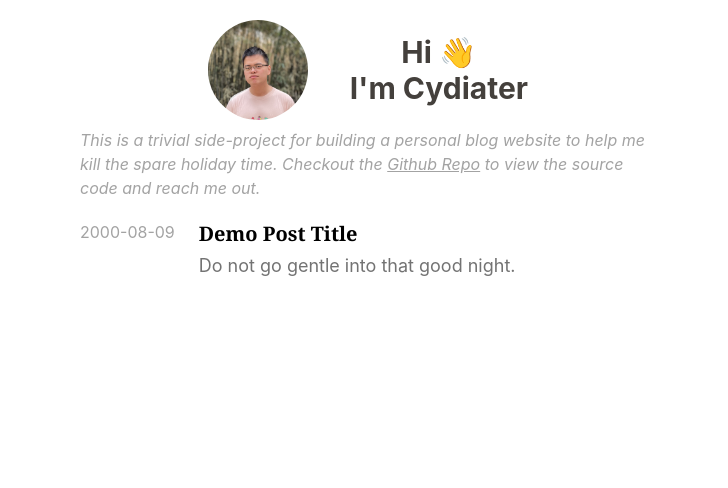
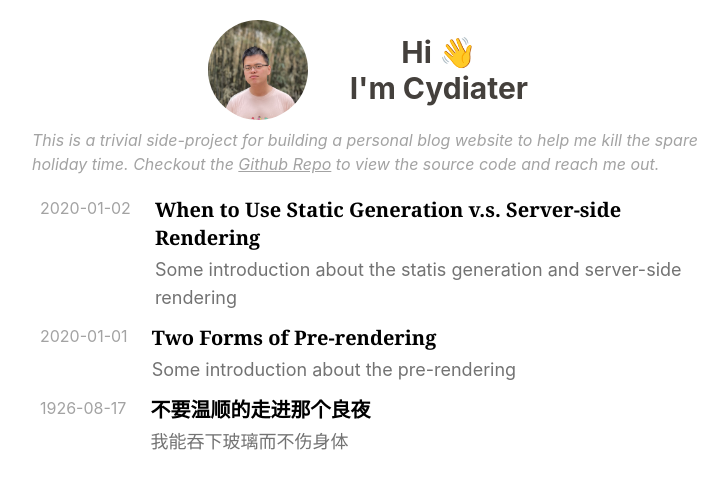
Before and after one commit to Cydiater/Web, a Next.js app: page / in a window 1280 px wide. Shown: the top 488 px of the page, without its empty margins (272-1000 px from the left). Built offline with nearby package versions, Linux system fonts and the light colour scheme.

Commit message:
add SG and some sample content

```diff
--- a/components/post-layout.tsx
+++ b/components/post-layout.tsx
@@ -1,7 +1,6 @@
 import type { PostData } from '../lib/posts';
-import { FunctionComponent } from 'react';
 
-export const PostLayout: FunctionComponent<PostData> = (postData) => {
+export default function PostLayout(postData: PostData) {
 	return (
 		<div>
 			<h1> {postData.title} </h1>
--- a/components/post-preview.tsx
+++ b/components/post-preview.tsx
@@ -10,8 +10,8 @@ export default function PostPreview( {
 	intro: string,
 }) {
 	return (
-		<div className="flex flex-row space-x-6 w-full">
-			<div className="text-neutral-400 text-base">
+		<div className="flex flex-row space-x-6 w-full px-2">
+			<div className="text-neutral-400 text-base whitespace-nowrap">
 				{formatISO(postDate, {
 					representation: "date",
 				})}
--- a/package.json
+++ b/package.json
@@ -9,6 +9,7 @@
   },
   "dependencies": {
     "date-fns": "^2.28.0",
+    "gray-matter": "^4.0.3",
     "next": "12.0.8",
     "react": "17.0.2",
     "react-dom": "17.0.2"
@@ -19,6 +20,7 @@
     "autoprefixer": "^10.4.2",
     "eslint": "8.7.0",
     "eslint-config-next": "12.0.8",
+    "eslint-config-prettier": "^8.3.0",
     "postcss": "^8.4.5",
     "tailwindcss": "^3.0.15",
     "typescript": "4.5.4"
--- a/pages/index.tsx
+++ b/pages/index.tsx
@@ -1,10 +1,25 @@
-import type { NextPage } from 'next';
+import type { NextPage, GetStaticProps } from 'next';
 import Head from 'next/head';
 import jinghuiAvatar from '../public/jinghui.jpg';
 import Image from 'next/image';
 import PostPreview from '../components/post-preview';
+import { getSortedPostData } from '../lib/posts';
+import type { PostData } from '../lib/posts';
 
-const Home: NextPage = () => {
+export const getStaticProps: GetStaticProps = async () => {
+	const allPostData = getSortedPostData()
+	return {
+		props: {
+			allPostData
+		}
+	}
+}
+
+type HomeProps = {
+	allPostData: PostData[],
+};
+
+const Home: NextPage<HomeProps> = ({ allPostData }) => {
 	return (
 		<div className="flex flex-col items-center">
 			<Head>
@@ -32,19 +47,20 @@ const Home: NextPage = () => {
 					</h1>
 				</div>
 
-				<p className="text-neutral-400 italic max-w-xl">
+				<p className="text-neutral-400 italic max-w-2xl">
 					This is a trivial side-project for building a personal blog website to help me kill the spare holiday time.
 					Checkout the <a href="https://github.com/Cydiater/Web" className="underline">Github Repo</a> to view the source code and reach me out.
 				</p>
 
 			</div>
 
-			<div className="flex flex-col items-left space-y-3 pt-5 w-full max-w-xl">
-				<PostPreview
-					title="Demo Post Title"
-					postDate={new Date('2000-08-09')}
-					intro="Do not go gentle into that good night."
-				/>
+			<div className="flex flex-col items-left space-y-3 pt-5 w-full max-w-2xl">
+				{allPostData.map((postData: PostData) => (<PostPreview
+					key={postData.id}
+					title={postData.title}
+					postDate={new Date(postData.postDateString)}
+					intro={postData.intro}
+				/>))}
 			</div>
 
 		</div>
```
Also changed, not shown: 1 other file (tests, documents, lock files or other folders).
